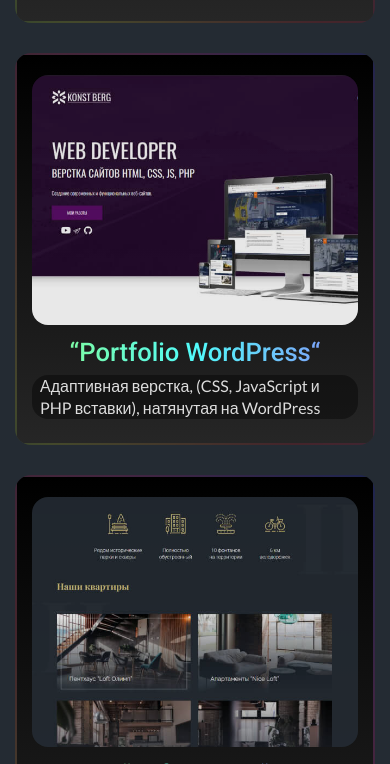
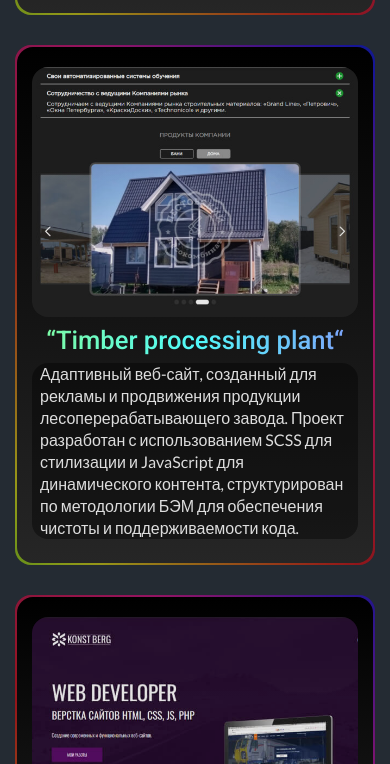
Before and after one commit to it2konst/all-pro, a plain HTML site: page index.html in a window 390 px wide. Shown: the part 1236-2000 px from the top of the page. Drawn offline with Linux system fonts and the light colour scheme.

Commit message:
Add card
Timber processing plant

```diff
--- a/assets/data/options.json
+++ b/assets/data/options.json
@@ -13,6 +13,14 @@
     "cardDesc": "Адаптивный веб-сайт, разработанный с использованием SCSS и JavaScript, а также методологии BEM, служит визитной карточкой для представления моих работ и навыков.",
     "onclick": "https://it2konst.com/portfolio/index.html",
     "imgSrc": "./assets/img/html/portfolio-website.jpg",
+    "alt": "gallery-img"
+  },
+  {
+    "filterName": "cat-4",
+    "cardTitle": "“Timber processing plant“",
+    "cardDesc": "Адаптивный веб-сайт, созданный для рекламы и продвижения продукции лесоперерабатывающего завода. Проект разработан с использованием SCSS для стилизации и JavaScript для динамического контента, структурирован по методологии БЭМ для обеспечения чистоты и поддерживаемости кода.",
+    "onclick": "https://it2konst.com/alpha/index.html",
+    "imgSrc": "./assets/img/test-tasks/alpha.jpg",
     "alt": "gallery-img"
   },
   {
--- a/assets/scss/sections/_portfolio.scss
+++ b/assets/scss/sections/_portfolio.scss
@@ -24,6 +24,8 @@
 }
 
 .portfolio__grid li img {
+    display: block;
+    margin: 0 auto;
     max-width: 100%;
     border-radius: 1rem;
     opacity: 0.9;
@@ -84,7 +86,6 @@
         z-index: -1;
         animation: animate 30s ease infinite;
         opacity: 0.1;
-        // border-radius: 50%;
     }
 
     &:after {
@@ -179,10 +180,15 @@
     }
 
     .element-item > div {
-        position: relative;
-        background: linear-gradient(#000, #262626);
+        // position: relative;
+        // background: linear-gradient(#000, #262626);
         margin: 2px;
-        // border-radius: 50%;
+        border-radius: 1rem;
+
+        &:before,
+        &:after {
+            opacity: 0.4;
+        }
     }
 }
 
--- a/index.html
+++ b/index.html
@@ -37,8 +37,6 @@
 
         </div>
 
-        <div class="card">Portfolio</div>
-
     </section>
 
     <footer>
```
Also changed, not shown: assets/css/main.css, assets/img/test-tasks/alpha.jpg (added), 1 other file.
